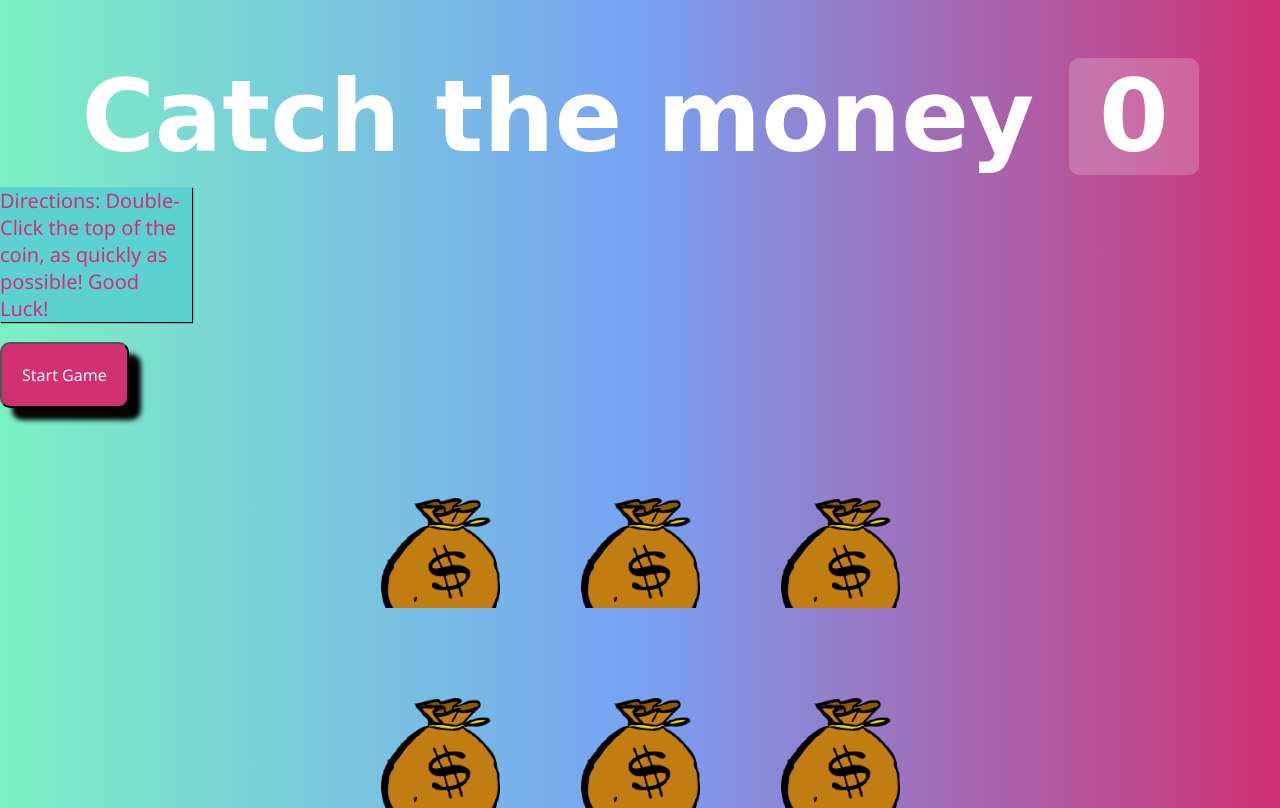
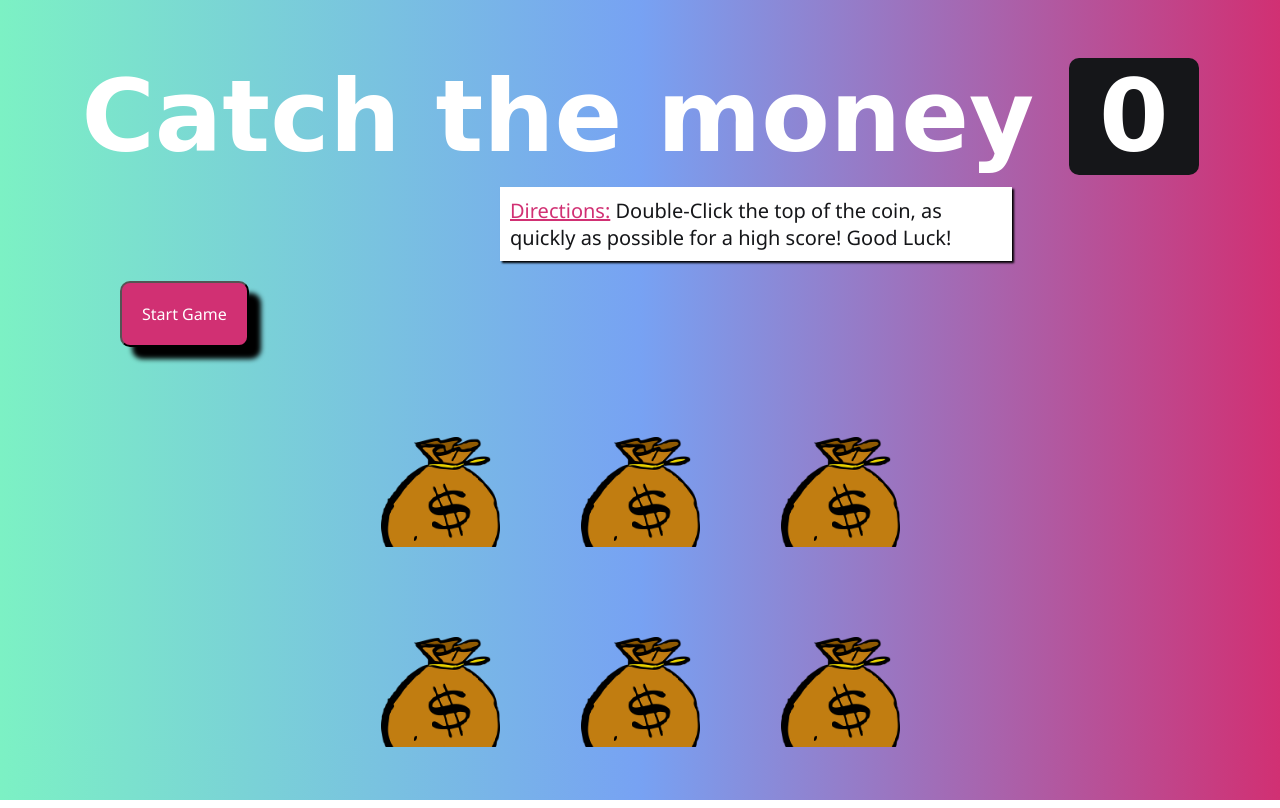
Before and after one commit to Tobias2023/Money_game, a plain HTML site: page index.html in a window 1280 px wide. Drawn offline with Linux system fonts and the light colour scheme; a web font is replaced by a local one.

Commit message:
minior UX tweaks

```diff
--- a/index.html
+++ b/index.html
@@ -10,7 +10,7 @@
 
 <body>
 <h1>Catch the money <span class="score">0</span></h1>
-<p> Directions: Double-Click the top of the coin, as quickly as possible! Good Luck! </p>
+<p> <u style="color: #d13073;"> Directions:</u>  Double-Click the top of the coin, as quickly as possible for a high score! Good Luck! </p>
   <button onclick="beginGame()" id="startGame">Start Game</button>
   <div class="game">
     <div class="bag bag1">
--- a/mystylez.css
+++ b/mystylez.css
@@ -37,7 +37,7 @@ h1 {
 }
 
 .score {
-  background: rgba(255, 255, 255, 0.2);
+  background: #151619;
   padding: 0 3rem;
   line-height: 1;
   border-radius: 1rem;
@@ -87,17 +87,21 @@ h1 {
   background-color: #d13073;
   padding: 2rem;
   margin: 0 auto;
+  margin-left: 120px;
   color: #fff;
   font-family: "Segoe UI", Tahoma, Geneva, Verdana, sans-serif;
   font-size: 16px;
   border-radius: 1rem;
   box-shadow: 12px 12px 5px black;
+  border-color: black;
 }
 p {
-  background: rgb(91, 209, 209);
+  background: #fff;
   font-size: 2rem;
-  color: #d13073;
-  box-shadow: 1px 1px 1px black;
-  width: 15%;
+  padding: 10px;
+  color: #151619;
+  box-shadow: 2px 2px 2px black;
+  width: 40%;
   font-family: "Segoe UI", Tahoma, Geneva, Verdana, sans-serif;
+  margin-left: 50rem;
 }
```
